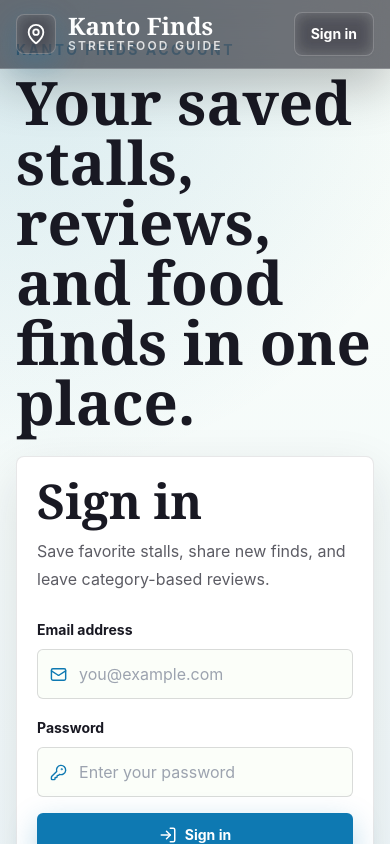
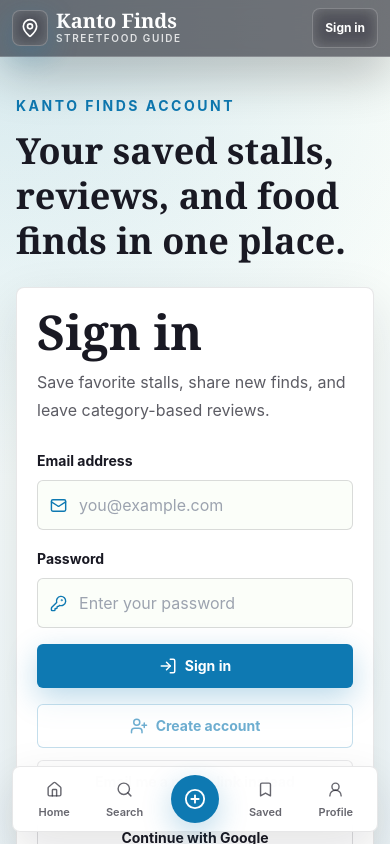
Before and after one commit to jbgwapo2003-max/AppsDev, a Next.js app: page /login in a window 390 px wide. Shown: the top 844 px of the page. Built offline with nearby package versions, Linux system fonts and the light colour scheme; no server answers.

Commit message:
Improve mobile responsive layout

```diff
--- a/app/bookmarks/page.tsx
+++ b/app/bookmarks/page.tsx
@@ -3,7 +3,7 @@ import { spotSummaries } from "@/lib/mock-data";
 
 export default function BookmarksPage() {
   return (
-    <main className="mx-auto max-w-6xl px-4 py-8 sm:px-6 lg:px-8">
+    <main className="mx-auto max-w-6xl px-4 pb-8 pt-24 sm:px-6 lg:px-8">
       <BookmarkList spots={spotSummaries} />
     </main>
   );
--- a/app/layout.tsx
+++ b/app/layout.tsx
@@ -2,6 +2,7 @@ import type { Metadata } from "next";
 import Link from "next/link";
 import { Bookmark, MapPin, PlusCircle, Search } from "lucide-react";
 import { AuthNav } from "@/components/auth-nav";
+import { MobileBottomNav } from "@/components/mobile-bottom-nav";
 import "./globals.css";
 
 export const metadata: Metadata = {
@@ -15,16 +16,16 @@ export const metadata: Metadata = {
 export default function RootLayout({ children }: Readonly<{ children: React.ReactNode }>) {
   return (
     <html lang="en">
-      <body className="antialiased">
+      <body className="pb-24 antialiased md:pb-0">
         <header className="fixed inset-x-0 top-0 z-40 border-b border-white/20 bg-charcoal/60 shadow-[0_18px_50px_rgba(0,0,0,0.24)] backdrop-blur-2xl">
-          <nav className="mx-auto flex max-w-7xl items-center justify-between px-4 py-3 sm:px-6 lg:px-8">
-            <Link href="/" className="flex min-h-11 items-center gap-3 rounded-lg pr-2 focus:outline-none focus:ring-2 focus:ring-white">
-              <span className="grid size-10 place-items-center rounded-lg border border-white/20 bg-white/10 text-white shadow-pin backdrop-blur">
-                <MapPin size={22} aria-hidden="true" />
+          <nav className="mx-auto flex max-w-7xl items-center justify-between gap-2 px-3 py-2 sm:px-6 lg:px-8">
+            <Link href="/" className="flex min-h-10 min-w-0 items-center gap-2 rounded-lg pr-1 focus:outline-none focus:ring-2 focus:ring-white sm:gap-3">
+              <span className="grid size-9 shrink-0 place-items-center rounded-lg border border-white/20 bg-white/10 text-white shadow-pin backdrop-blur sm:size-10">
+                <MapPin size={20} aria-hidden="true" />
               </span>
-              <span>
-                <span className="block font-display text-2xl font-semibold leading-none text-white">Kanto Finds</span>
-                <span className="block text-xs font-semibold uppercase tracking-[0.18em] text-white/80">Streetfood guide</span>
+              <span className="min-w-0">
+                <span className="block truncate font-display text-xl font-semibold leading-none text-white sm:text-2xl">Kanto Finds</span>
+                <span className="block truncate text-[10px] font-semibold uppercase tracking-[0.16em] text-white/80 sm:text-xs">Streetfood guide</span>
               </span>
             </Link>
             <div className="hidden items-center gap-2 md:flex">
@@ -42,6 +43,7 @@ export default function RootLayout({ children }: Readonly<{ children: React.Reac
           </nav>
         </header>
         {children}
+        <MobileBottomNav />
       </body>
     </html>
   );
--- /dev/null
+++ b/app/loading.tsx
@@ -0,0 +1,25 @@
+export default function Loading() {
+  return (
+    <main className="mx-auto max-w-7xl px-4 pb-8 pt-24 sm:px-6 lg:px-8">
+      <div className="grid gap-6 lg:grid-cols-[minmax(0,1fr)_380px]">
+        <section className="space-y-5">
+          <div className="h-72 animate-pulse rounded-lg bg-white/80 shadow-sm" />
+          <div className="space-y-3 rounded-lg bg-white p-5 shadow-sm">
+            <div className="h-5 w-32 animate-pulse rounded bg-smoke" />
+            <div className="h-10 w-3/4 animate-pulse rounded bg-smoke" />
+            <div className="h-4 w-full animate-pulse rounded bg-smoke" />
+            <div className="h-4 w-2/3 animate-pulse rounded bg-smoke" />
+          </div>
+          <div className="grid gap-3 sm:grid-cols-2">
+            <div className="h-32 animate-pulse rounded-lg bg-white/80 shadow-sm" />
+            <div className="h-32 animate-pulse rounded-lg bg-white/80 shadow-sm" />
+          </div>
+        </section>
+        <aside className="space-y-4">
+          <div className="h-40 animate-pulse rounded-lg bg-white/80 shadow-sm" />
+          <div className="h-40 animate-pulse rounded-lg bg-white/80 shadow-sm" />
+        </aside>
+      </div>
+    </main>
+  );
+}
--- a/app/login/page.tsx
+++ b/app/login/page.tsx
@@ -2,11 +2,11 @@ import { LoginForm } from "@/components/login-form";
 
 export default function LoginPage() {
   return (
-    <main className="mx-auto grid min-h-[calc(100vh-73px)] max-w-5xl place-items-center px-4 py-10 sm:px-6 lg:px-8">
+    <main className="mx-auto grid min-h-screen max-w-5xl place-items-center px-4 pb-10 pt-24 sm:px-6 lg:px-8">
       <div className="grid w-full gap-6 lg:grid-cols-[1fr_420px] lg:items-center">
         <section>
           <p className="text-sm font-bold uppercase tracking-[0.18em] text-chili">Kanto Finds account</p>
-          <h2 className="mt-3 font-display text-6xl font-semibold leading-none text-charcoal">Your saved stalls, reviews, and food finds in one place.</h2>
+          <h2 className="mt-3 font-display text-4xl font-semibold leading-tight text-charcoal sm:text-6xl sm:leading-none">Your saved stalls, reviews, and food finds in one place.</h2>
         </section>
         <LoginForm />
       </div>
--- a/components/auth-nav.tsx
+++ b/components/auth-nav.tsx
@@ -57,7 +57,7 @@ export function AuthNav() {
 
   if (!loaded || !profile) {
     return (
-      <Link className="inline-flex min-h-11 items-center rounded-lg border border-white/20 bg-white/10 px-4 text-sm font-bold text-white shadow-sm backdrop-blur hover:bg-white/20" href="/login">
+      <Link className="inline-flex min-h-10 shrink-0 items-center rounded-lg border border-white/20 bg-white/10 px-3 text-xs font-bold text-white shadow-sm backdrop-blur hover:bg-white/20 sm:min-h-11 sm:px-4 sm:text-sm" href="/login">
         Sign in
       </Link>
     );
@@ -66,8 +66,8 @@ export function AuthNav() {
   const name = profile.display_name || "Profile";
 
   return (
-    <Link href={`/profiles/${profile.id}`} className="inline-flex min-h-11 max-w-[12rem] items-center gap-2 rounded-lg border border-white/20 bg-white/10 px-2.5 text-sm font-bold text-white shadow-sm backdrop-blur hover:bg-white/20 focus:outline-none focus:ring-2 focus:ring-white">
-      <span className="relative grid size-8 shrink-0 place-items-center overflow-hidden rounded-full bg-white/20">
+    <Link href={`/profiles/${profile.id}`} className="inline-flex min-h-10 max-w-[10rem] shrink-0 items-center gap-1.5 rounded-lg border border-white/20 bg-white/10 px-2 text-xs font-bold text-white shadow-sm backdrop-blur hover:bg-white/20 focus:outline-none focus:ring-2 focus:ring-white sm:min-h-11 sm:max-w-[12rem] sm:gap-2 sm:px-2.5 sm:text-sm">
+      <span className="relative grid size-7 shrink-0 place-items-center overflow-hidden rounded-full bg-white/20 sm:size-8">
         {profile.avatar_url ? (
           <img src={profile.avatar_url} alt={`${name} profile picture`} className="h-full w-full object-cover" />
         ) : (
--- /dev/null
+++ b/components/mobile-bottom-nav.tsx
@@ -0,0 +1,59 @@
+"use client";
+
+import { useEffect, useState } from "react";
+import Link from "next/link";
+import { usePathname } from "next/navigation";
+import { Bookmark, Home, PlusCircle, Search, UserRound } from "lucide-react";
+import { createSupabaseBrowserClient } from "@/lib/supabase/client";
+
+type NavProfile = {
+  id: string;
+};
+
+export function MobileBottomNav() {
+  const pathname = usePathname();
+  const [profile, setProfile] = useState<NavProfile | null>(null);
+
+  useEffect(() => {
+    const supabase = createSupabaseBrowserClient();
+    if (!supabase) return;
+    const client = supabase;
+
+    async function loadProfile() {
+      const { data } = await client.auth.getUser();
+      setProfile(data.user ? { id: data.user.id } : null);
+    }
+
+    void loadProfile();
+    const { data: listener } = client.auth.onAuthStateChange(() => {
+      void loadProfile();
+    });
+
+    return () => listener.subscription.unsubscribe();
+  }, []);
+
+  const profileHref = profile ? `/profiles/${profile.id}` : "/login";
+
+  return (
+    <nav className="fixed inset-x-0 bottom-3 z-40 px-3 md:hidden" aria-label="Mobile navigation">
+      <div className="mx-auto grid max-w-sm grid-cols-5 items-center gap-1 rounded-lg border border-charcoal/10 bg-white/95 p-2 shadow-soft backdrop-blur-xl">
+        <MobileNavItem href="/" icon={<Home size={17} />} label="Home" active={pathname === "/"} />
+        <MobileNavItem href="/#discover" icon={<Search size={17} />} label="Search" active={pathname === "/"} />
+        <Link href="/submit" className="mx-auto grid size-12 place-items-center rounded-full bg-leaf text-white shadow-pin transition hover:bg-leaf/90 focus:outline-none focus:ring-2 focus:ring-leaf focus:ring-offset-2" aria-label="Share a spot">
+          <PlusCircle size={22} aria-hidden="true" />
+        </Link>
+        <MobileNavItem href="/bookmarks" icon={<Bookmark size={17} />} label="Saved" active={pathname === "/bookmarks"} />
+        <MobileNavItem href={profileHref} icon={<UserRound size={17} />} label="Profile" active={pathname.startsWith("/profiles")} />
+      </div>
+    </nav>
+  );
+}
+
+function MobileNavItem({ href, icon, label, active }: { href: string; icon: React.ReactNode; label: string; active: boolean }) {
+  return (
+    <Link href={href} className={`grid min-h-11 place-items-center rounded-md px-1 text-[11px] font-semibold transition focus:outline-none focus:ring-2 focus:ring-leaf ${active ? "text-leaf" : "text-ink/70 hover:bg-smoke hover:text-charcoal"}`}>
+      <span aria-hidden="true">{icon}</span>
+      <span className="mt-0.5 leading-none">{label}</span>
+    </Link>
+  );
+}
--- a/components/spot-detail-client.tsx
+++ b/components/spot-detail-client.tsx
@@ -21,12 +21,12 @@ export function SpotDetailClient({ id, initialSpot }: { id: string; initialSpot?
   }, [id, initialSpot]);
 
   if (spot === undefined) {
-    return <main className="mx-auto max-w-7xl px-4 py-8 text-sm font-semibold text-ink/70 sm:px-6 lg:px-8">Loading spot...</main>;
+    return <main className="mx-auto max-w-7xl px-4 pb-8 pt-24 text-sm font-semibold text-ink/70 sm:px-6 lg:px-8">Loading spot...</main>;
   }
 
   if (!spot) {
     return (
-      <main className="mx-auto max-w-3xl px-4 py-10 text-center sm:px-6 lg:px-8">
+      <main className="mx-auto max-w-3xl px-4 pb-10 pt-24 text-center sm:px-6 lg:px-8">
         <div className="rounded-lg border border-dashed border-charcoal/20 bg-white p-8 shadow-sm">
           <div className="mx-auto grid size-14 place-items-center rounded-md bg-leaf text-white">
             <PlusCircle size={26} aria-hidden="true" />
@@ -45,7 +45,7 @@ export function SpotDetailClient({ id, initialSpot }: { id: string; initialSpot?
   const mapsUrl = `https://www.google.com/maps/search/?api=1&query=${spot.lat},${spot.lng}`;
 
   return (
-    <main className="mx-auto max-w-7xl px-4 py-6 sm:px-6 lg:px-8">
+    <main className="mx-auto max-w-7xl px-4 pb-6 pt-24 sm:px-6 lg:px-8">
       <Link href="/" className="inline-flex min-h-11 items-center gap-2 rounded-md px-2 text-sm font-bold text-ink hover:bg-smoke">
         <ArrowLeft size={18} aria-hidden="true" /> Back to map
       </Link>
```
Also changed, not shown: app/profiles/[id]/page.tsx (+7 -7 lines), components/map-view.tsx (+31 -5 lines).
